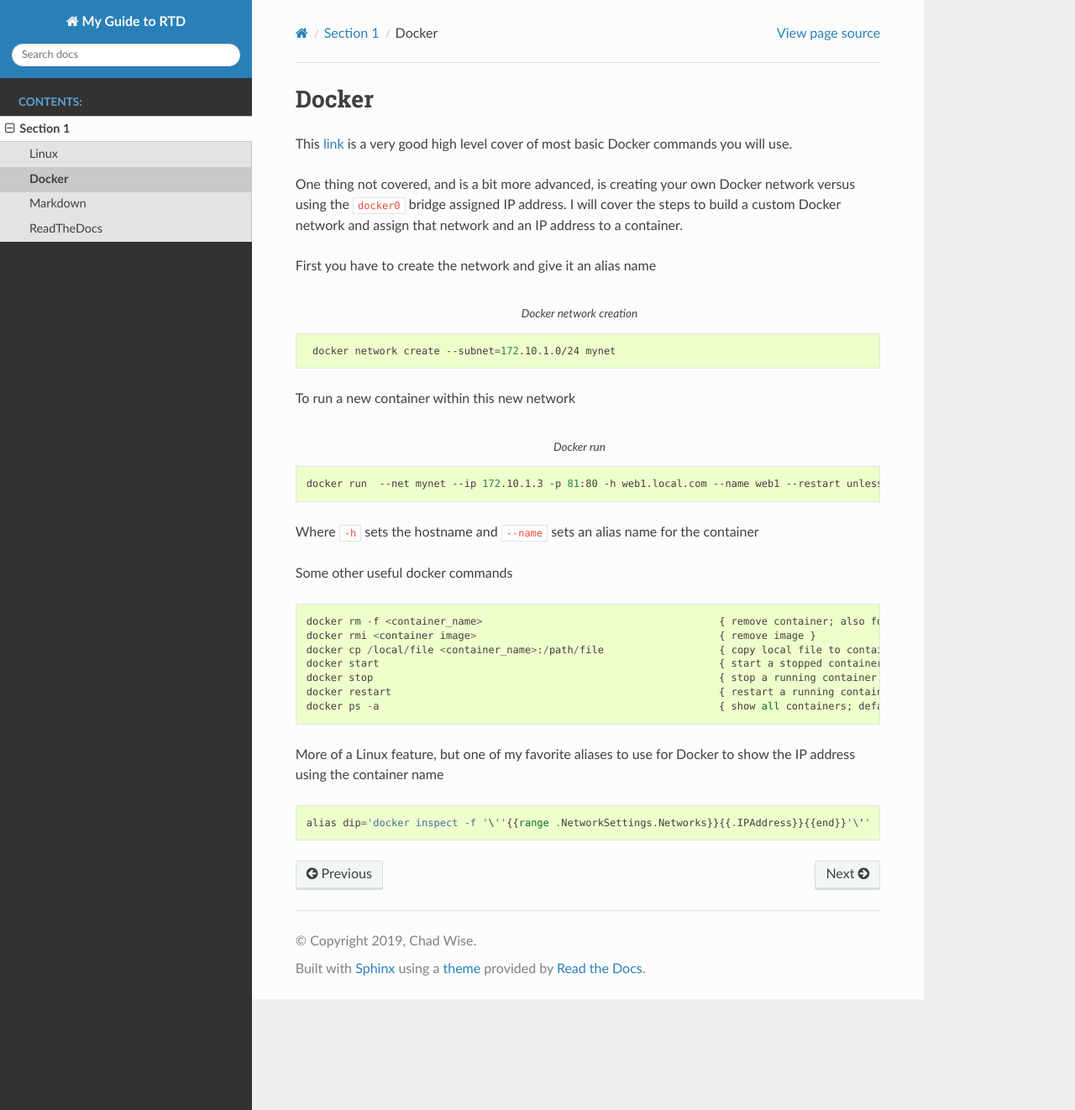
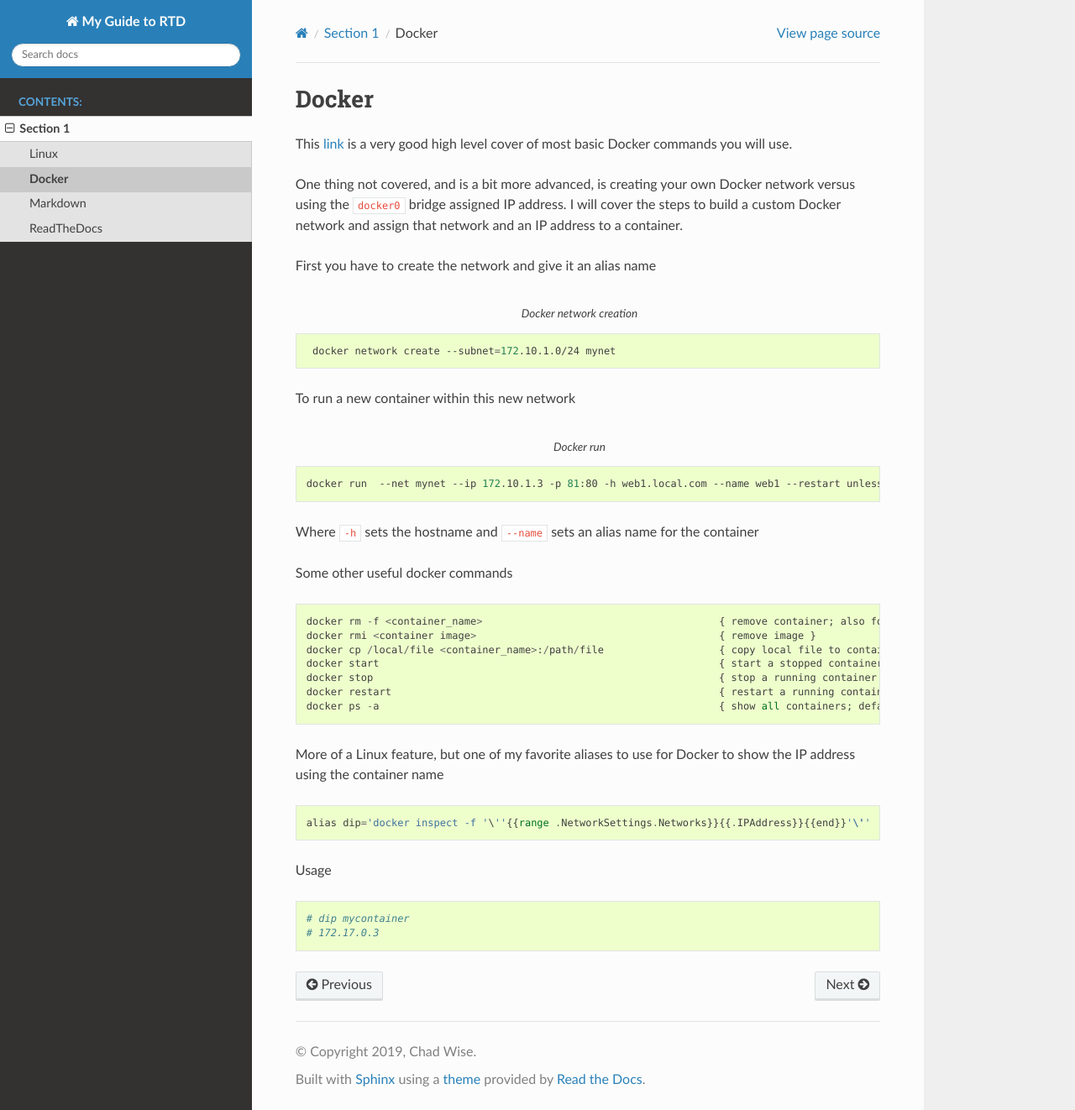
Before and after one commit to cwise24/my_rtd, a Sphinx documentation site: the page built from docs/section1/2_docker.rst, in a window 1280 px wide and 1322 px high. Shown: the whole window at 84% size. Built offline with Sphinx 7.4.7 and the Read the Docs theme 2.0.0, drawn with Linux system fonts in a browser that asks for light colours.

Commit message:
dip usage

```diff
--- a/docs/section1/2_docker.rst
+++ b/docs/section1/2_docker.rst
@@ -39,3 +39,10 @@ More of a Linux feature, but one of my favorite aliases to use for Docker to sho
 ::
 
     alias dip='docker inspect -f '\''{{range .NetworkSettings.Networks}}{{.IPAddress}}{{end}}'\'' '
+
+Usage
+
+::
+
+    # dip mycontainer
+    # 172.17.0.3
```
